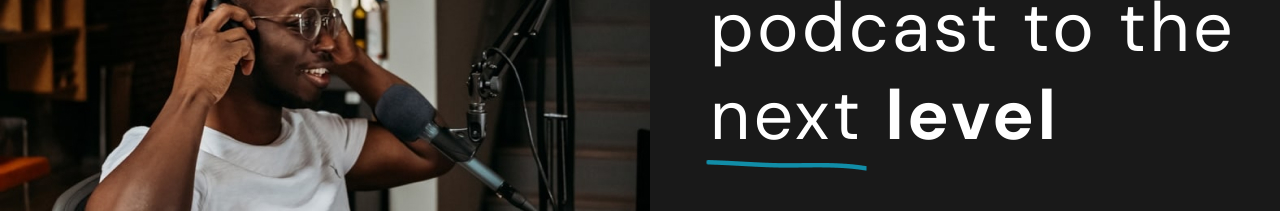
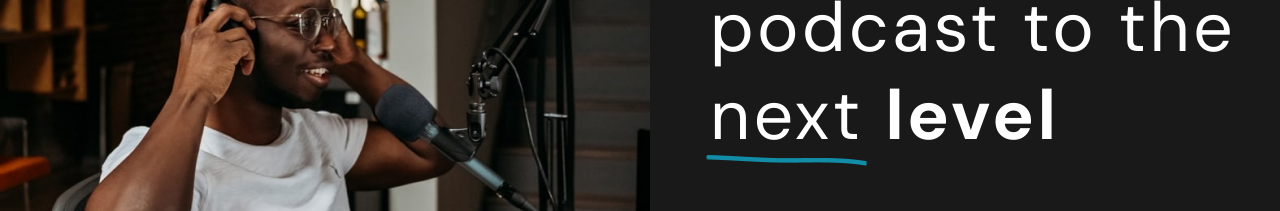
Before and after one commit to Mokkento12/Castaway, a plain HTML site: page index.html in a window 1280 px wide. Shown: the part 511-722 px from the top of the page. Drawn offline with Linux system fonts and the light colour scheme.

Commit message:
fixed: indentation

```diff
--- a/css/style.css
+++ b/css/style.css
@@ -51,7 +51,7 @@ body {
 .hero-block {
   display: flex;
   max-width: 1300px;
-  margin: 100px auto;
+  margin: 100px auto 0;
 }
 
 .image-container {
@@ -116,7 +116,7 @@ body {
 .hero-text span::after {
   content: "";
   position: absolute;
-  bottom: -10px;
+  bottom: -5px;
   left: 50%;
   transform: translateX(-50%);
   display: inline-block;
```
